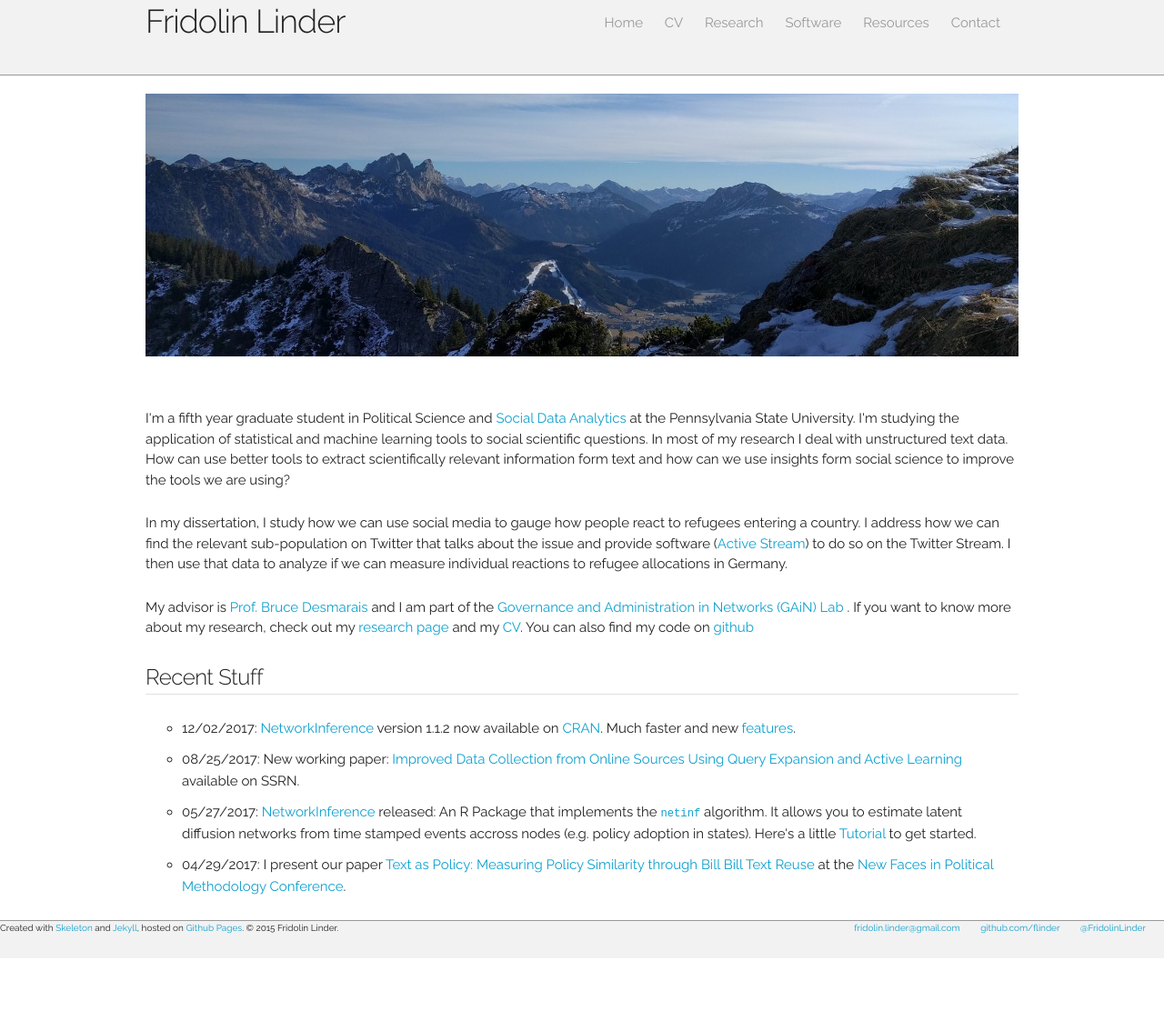
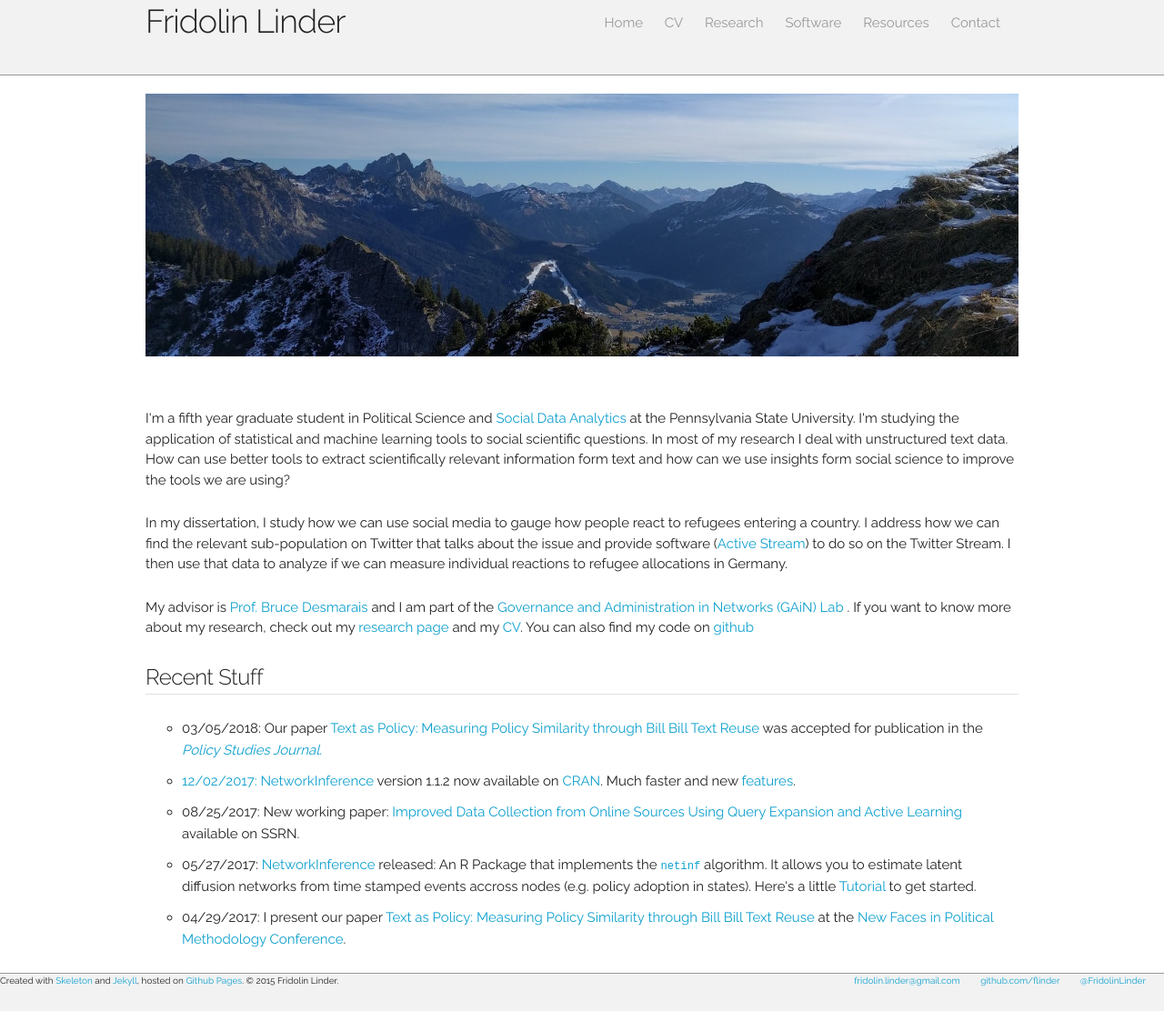
Before and after one commit to flinder/flinder.github.io, a Jekyll site: the page built from index.html, in a window 1280 px wide. Shown: the whole page at 91% size. Built offline with Jekyll 4.4.1, drawn with Linux system fonts in a browser that asks for light colours; before the commit the page ends 1054 px from its top, so only the background shows below that.

Commit message:
publication news

```diff
--- a/index.html
+++ b/index.html
@@ -29,6 +29,7 @@ title: Fridolin Linder
     <h5>Recent Stuff</h5><hr/>
 
     <ul>
+        <li>03/05/2018: Our paper <a href="https://papers.ssrn.com/sol3/papers.cfm?abstract_id=2812607">Text as Policy: Measuring Policy Similarity through Bill Bill Text Reuse</a> was accepted for publication in the <a href="http://onlinelibrary.wiley.com/journal/10.1111/(ISSN)1541-0072"><i>Policy Studies Journal</i>.
         <li>12/02/2017: <a href="https://github.com/desmarais-lab/NetworkInference">NetworkInference</a> version 1.1.2 now available on <a href="https://CRAN.R-project.org/package=NetworkInference">CRAN</a>. Much faster and new <a href="https://github.com/desmarais-lab/NetworkInference/releases">features</a>.
         <li>08/25/2017: New working paper: <a href="https://papers.ssrn.com/sol3/papers.cfm?abstract_id=3026393">Improved Data Collection from Online Sources Using Query Expansion and Active Learning</a> available on SSRN.
         <li>05/27/2017: <a href="https://github.com/desmarais-lab/NetworkInference">NetworkInference</a> released: An R Package that implements the <a href="http://snap.stanford.edu/netinf/"><tt>netinf</tt></a> algorithm. It allows you to estimate latent diffusion networks from time stamped events accross nodes (e.g. policy adoption in states). Here's a little <a href="/software/2017/03/27/networkinference-tutorial.html">Tutorial</a> to get started.</li>
```
